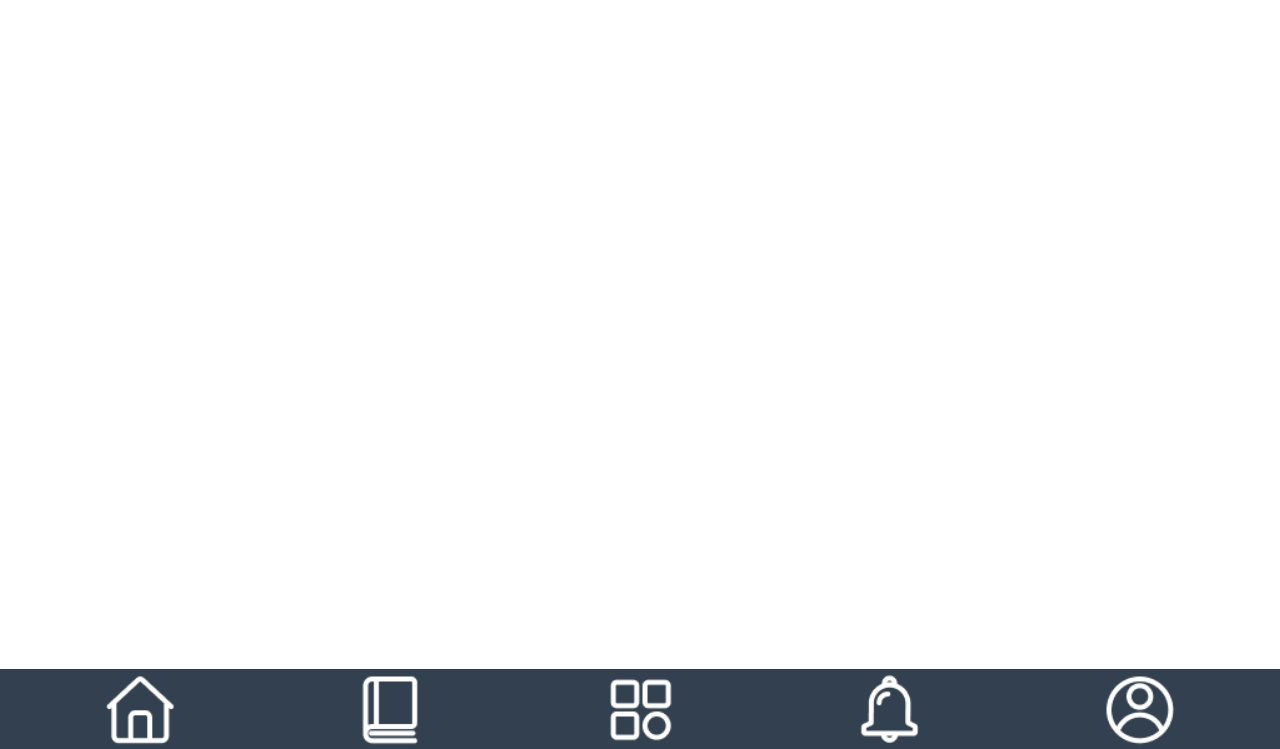
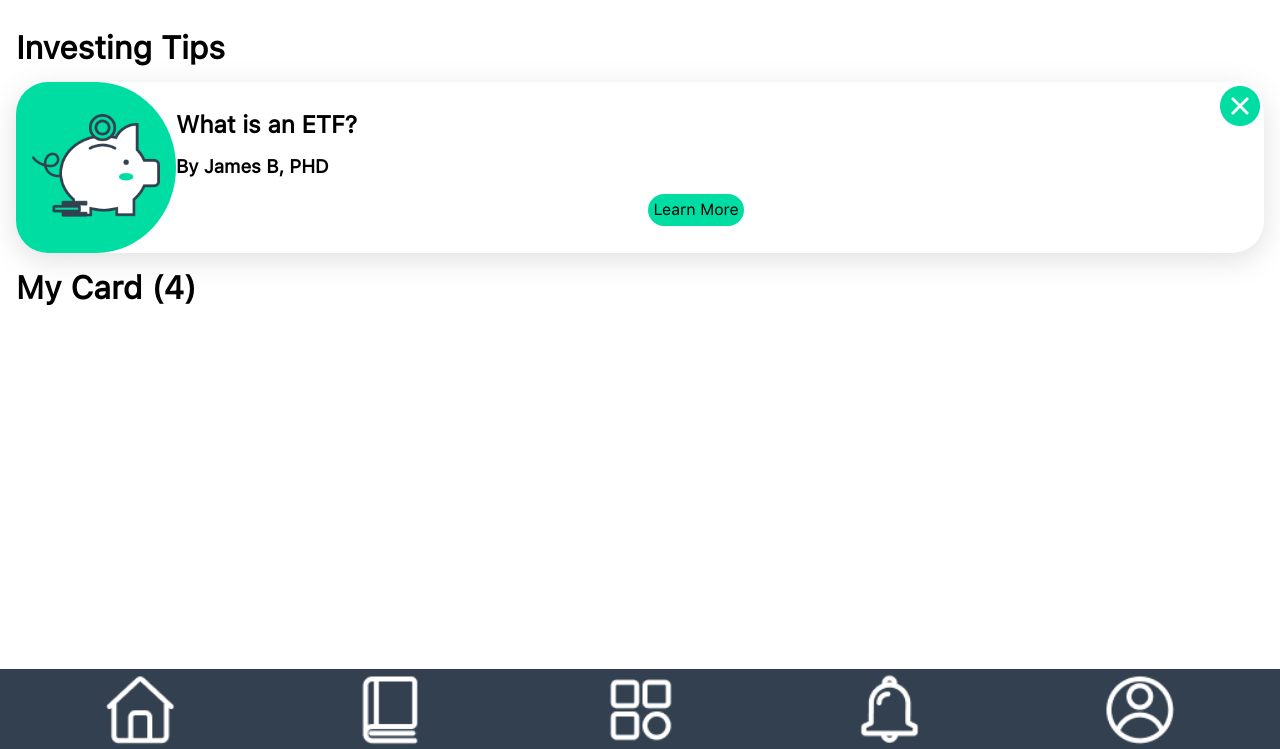
Before and after one commit to OugMontiel/virtualWallet, a plain HTML site: page views/cards.html in a window 1280 px wide. Shown: the part 51-800 px from the top of the page. Drawn offline with nearby package versions, Linux system fonts and the light colour scheme; files whose address does not match are found by name.

Commit message:
feat: :construction: tips finish
I modified the main file to develop the two basic components.

```diff
--- a/css/cards.css
+++ b/css/cards.css
@@ -68,5 +68,80 @@ main{
     height: 100%;
 
     display: grid;
-    grid-template-rows: repeat(3, 1fr);
+    grid-template-rows: repeat(5, 1fr);
+    grid-template-areas:
+    "trip"
+    "trip"
+    "gri"
+    "gri"
+    "gri"
+    "gri"
+    ;
+
+    padding: 1em;
 }
+.tips{
+    grid-area: trip;
+
+    display: flex;
+    flex-direction: column;
+    justify-content: space-evenly;
+}
+.baan{
+    display: flex;
+    justify-content: space-between;
+    align-items: center;
+
+    box-shadow: rgba(100, 100, 111, 0.2) 0px 7px 29px 0px;
+    border-radius: 2em;
+}
+.baan_Cerdo{
+    padding-top:2em;
+    padding-bottom:2em;
+    padding-left: 1em;
+    padding-right: 1em;
+
+    background:var(--color-secundario);
+    border-top-right-radius: 50%;
+    border-bottom-right-radius: 50%;
+    border-top-left-radius: 2em;
+    border-bottom-left-radius: 2em;
+
+    flex-basis: 10em;
+}
+.baan_Cerdo img{
+    height: 100%;
+    width: 100%;
+    object-fit: contain;
+}
+.baan_text{
+    display: flex;
+    flex-direction: column;
+    justify-content: center;
+    gap: 1em;
+
+    flex-basis: auto;
+
+    flex-grow: 1;
+}
+.boton{
+    width: 6em;
+    height: 2em;
+
+    background: var(--color-secundario);
+    border-radius: 2em;
+
+    display: flex;
+    justify-content: center;
+    align-items: center;
+
+    align-self: center;
+}
+.baan_x{
+    align-self: flex-start;
+
+    flex-basis: 2em;
+}
+.cards{
+    grid-area: gri;
+}
--- a/views/cards.html
+++ b/views/cards.html
@@ -14,6 +14,26 @@
         <img src="../storage/img/meublack.png" alt="">
     </header>
     <main>
+        <div class="tips">
+            <h1>Investing Tips</h1>
+            <div class="baan">
+                <div class="baan_Cerdo">
+                    <img src="../storage/img/tipscochi.png" alt="">
+                </div>
+                <div class="baan_text">
+                    <h2>What is an ETF?</h2>
+                    <h3>By James B, PHD</h3>
+                    <div class="boton">Learn More</div>
+                </div>
+                <div class="baan_x">
+                    <img src="../storage/img/tipsx.png" alt="">
+                </div>
+            </div>
+        </div>
+        <div class="cards">
+            <h1>My Card (4)</h1>
+            <div class="Carstarger"></div>
+        </div>
     </main>
     <footer>
         <img src="../storage/img/home.png" alt="">
```
Also changed, not shown: Storage/img/tipscochi.png (added), Storage/img/tipsx.png (added).
